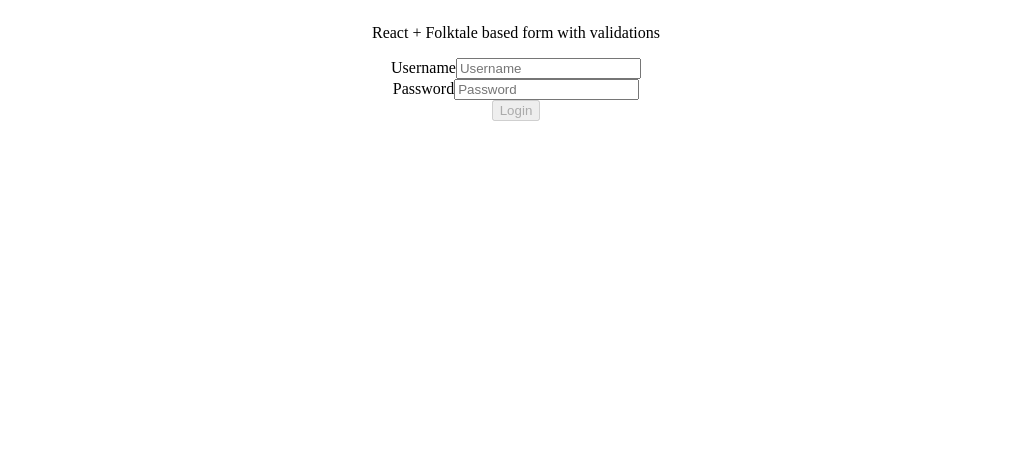
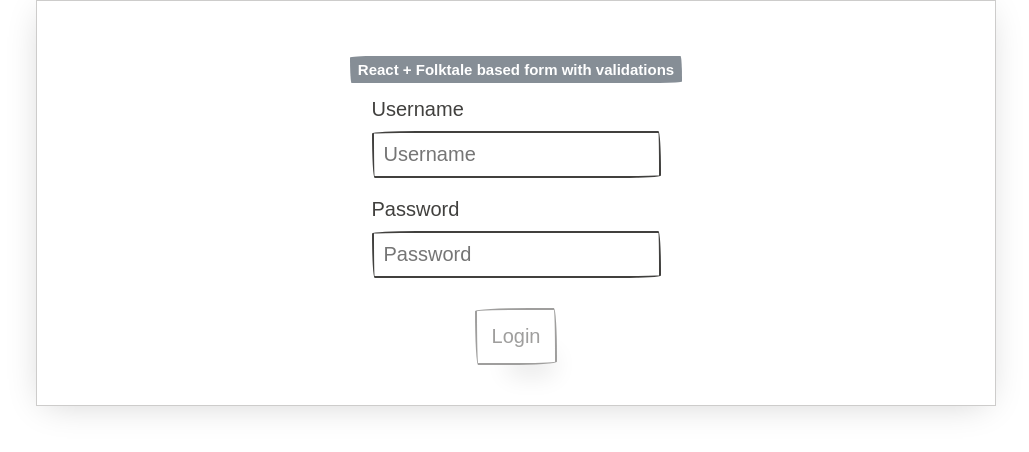
Before and after one commit to maciejsmolinski/react-with-folktale-validations, a React app: page public/index.html in a window 1280 px wide. Shown: the whole page, without its empty margins (124-1153 px from the left). Built offline with nearby package versions, Linux system fonts and the light colour scheme; a web font is replaced by a local one.

Commit message:
Dependencies: Add paper.css stylesheet

```diff
--- a/public/index.html
+++ b/public/index.html
@@ -11,6 +11,7 @@
     -->
 	<link rel="manifest" href="%PUBLIC_URL%/manifest.json">
 	<link rel="shortcut icon" href="%PUBLIC_URL%/favicon.ico">
+  <link rel="stylesheet" type="text/css" href="https://unpkg.com/papercss@1.4.1/dist/paper.min.css">
 	<!--
       Notice the use of %PUBLIC_URL% in the tags above.
       It will be replaced with the URL of the `public` folder during the build.
```
